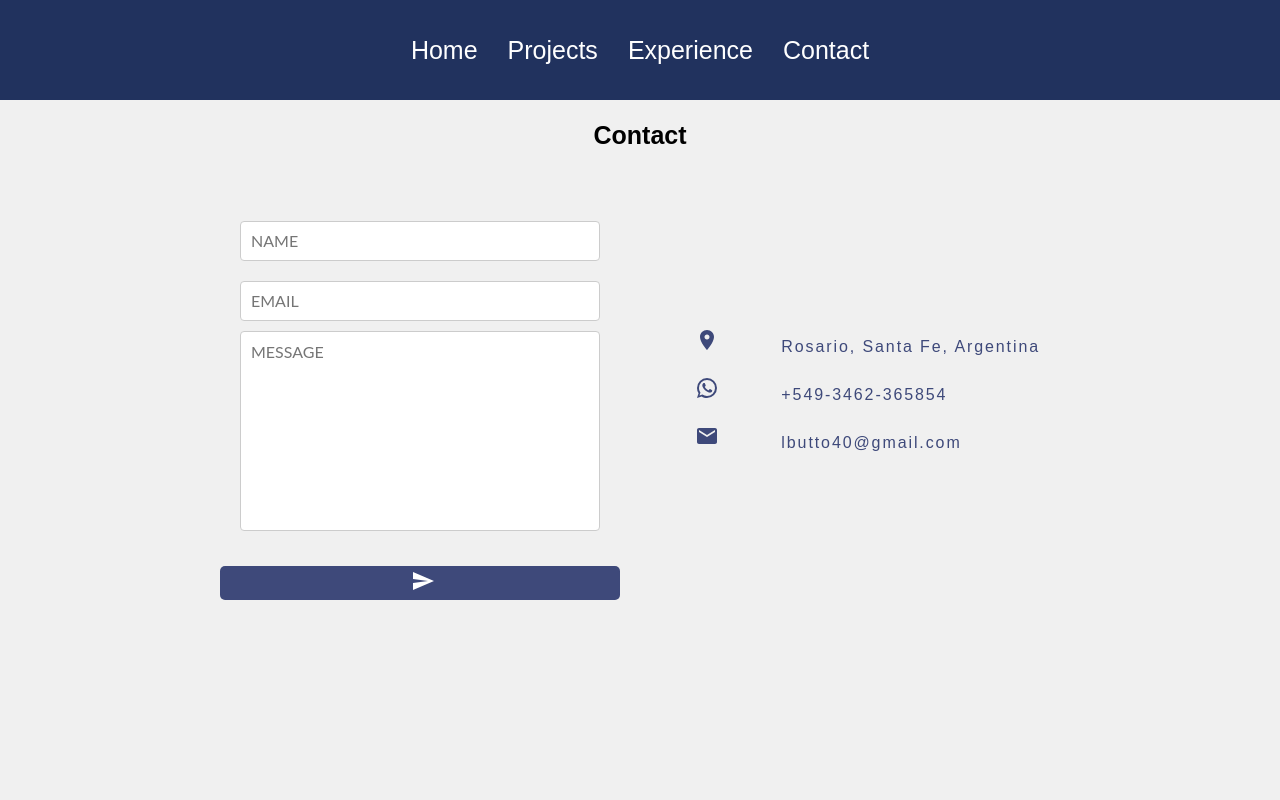
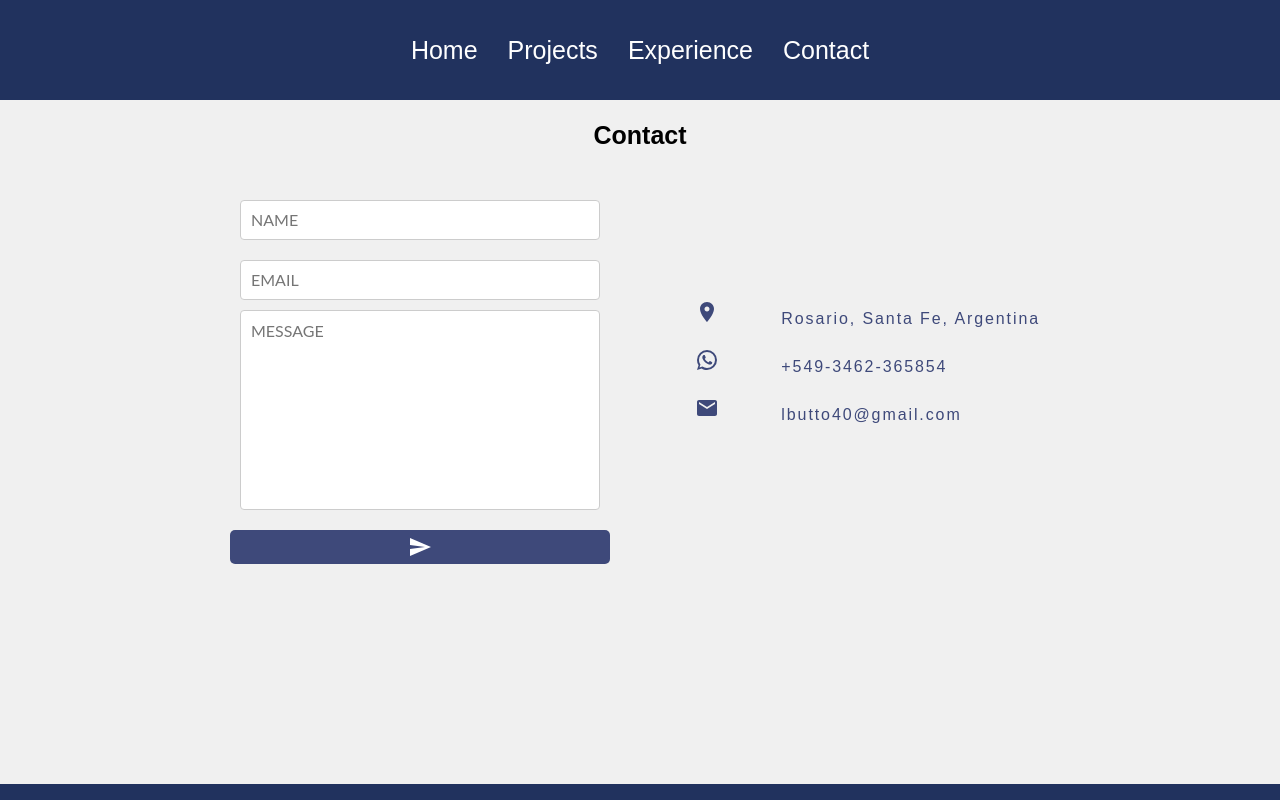
Before and after one commit to LucasButto/Portafolio, a React (Create React App) app: page /contact in a window 1280 px wide. Shown: the top 800 px of the page. Built offline with nearby package versions, Linux system fonts and the light colour scheme.

Commit message:
animations added

```diff
--- a/src/pages/Contact.js
+++ b/src/pages/Contact.js
@@ -82,6 +82,9 @@ const Contact = () => {
                   name="user_name"
                   value={inputName}
                   onChange={(e) => setInputName(e.target.value)}
+                  data-aos="fade-up"
+                  data-aos-delay="0"
+
                 />
                 {errors.name && <p className="error">{errors.name}</p>}
 
@@ -92,23 +95,28 @@ const Contact = () => {
                   name="user_email"
                   value={inputEmail}
                   onChange={(e) => setInputEmail(e.target.value)}
+                  data-aos="fade-up"
+                  data-aos-delay="300"
                 />
                 {errors.email && <p className="error">{errors.email}</p>}
 
                 <textarea
-                  className="form-text"
+                  className="form-textarea"
                   placeholder="MESSAGE"
                   name="message"
                   value={inputMessage}
                   onChange={(e) => setInputMessage(e.target.value)}
+                  data-aos="fade-up"
+                  data-aos-delay="600"
                 ></textarea>
                 {errors.message && <p className="error">{errors.message}</p>}
               </div>
 
-              <button className="send-button">
-                <div className="alt-send-button">
-                  <SendIcon />
-                </div>
+              <button className="send-button"
+              data-aos="fade-up"
+              data-aos-delay="900"
+              >
+                <SendIcon />
               </button>
             </form>
             {loading && (
@@ -118,7 +126,10 @@ const Contact = () => {
             )}
           </div>
 
-          <div className="direct-contact-container">
+          <div className="direct-contact-container"
+          data-aos="fade-right"
+          data-aos-delay="1200"
+          >
             <ul className="contact-list">
               <li className="list-item">
                 <LocationOnIcon />
--- a/src/styles/Contact.css
+++ b/src/styles/Contact.css
@@ -9,6 +9,7 @@ h1 {
   font-size: 25px;
   text-align: center;
   color: #000000;
+  margin-bottom: 0;
 }
 
 .section-header {
@@ -41,6 +42,7 @@ h1 {
 .contact-form {
   display: flex;
   flex-direction: column;
+  width: 400px;
 }
 
 .form-inputs {
@@ -94,19 +96,17 @@ h1 {
   color: #fff;
   border: none;
   border-radius: 5px;
-  padding: 3px;
-  margin-top: 15px;
+  padding: 5px;
   height: 34px;
-  width: 100%;
-}
-
-.alt-send-button {
-  width: 400px;
+  width: calc(100% - 20px);
+  margin: 0 10px;
   height: 34px;
 }
 
-.alt-send-button:hover {
+.send-button:hover {
+  background-color: #596392;
   cursor: pointer;
+
 }
 
 .spinner {
@@ -204,9 +204,6 @@ h1 {
   .send-button {
     width: 100%;
   }
-  .alt-send-button {
-    width: 100%;
-  }
 }
 
 @media screen and (max-width: 425px) {
@@ -226,9 +223,6 @@ h1 {
   .send-button {
     width: 100%;
   }
-  .alt-send-button {
-    width: 100%;
-  }
   .contact-list {
     margin-left: -50px;
   }
```
